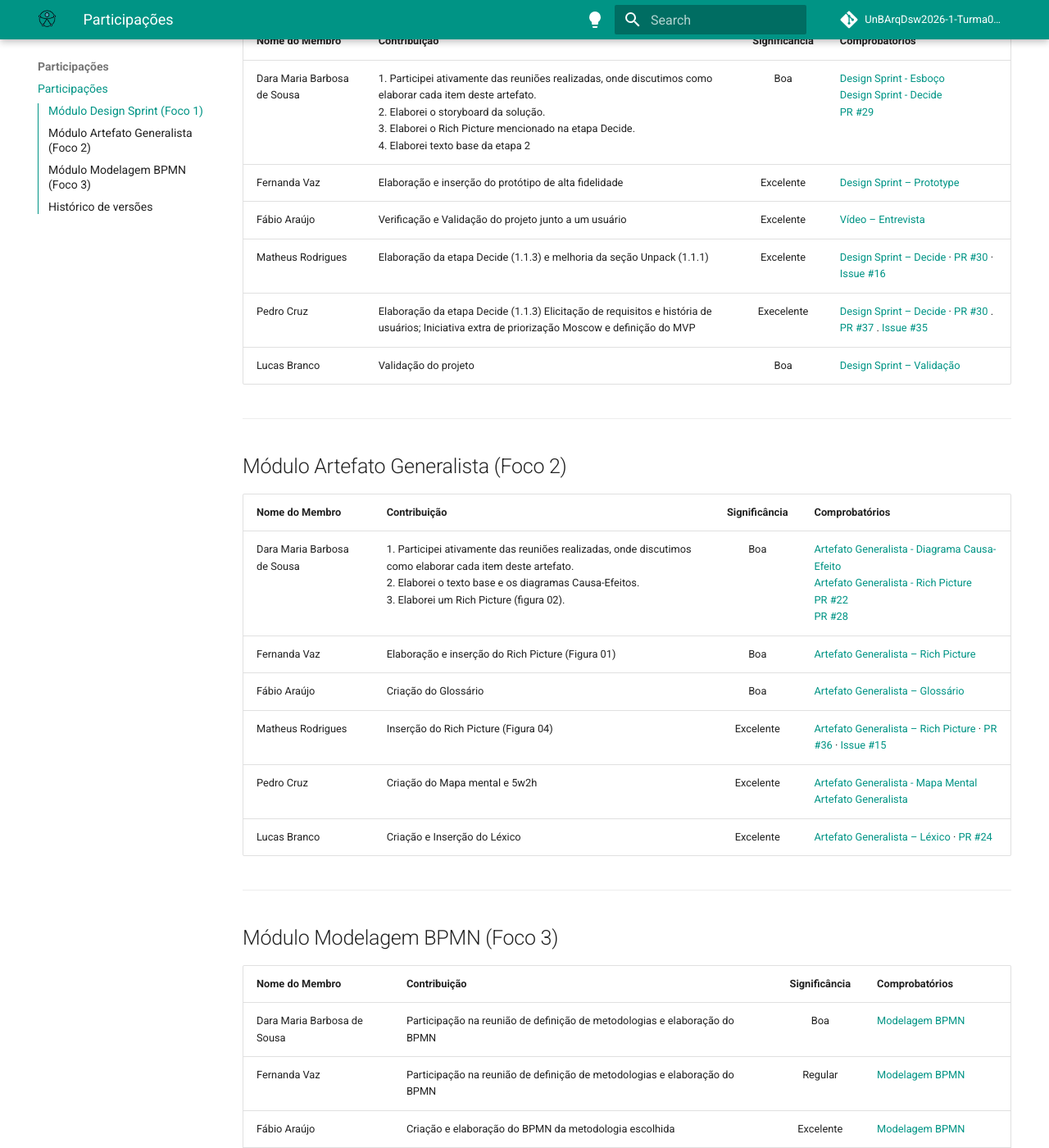
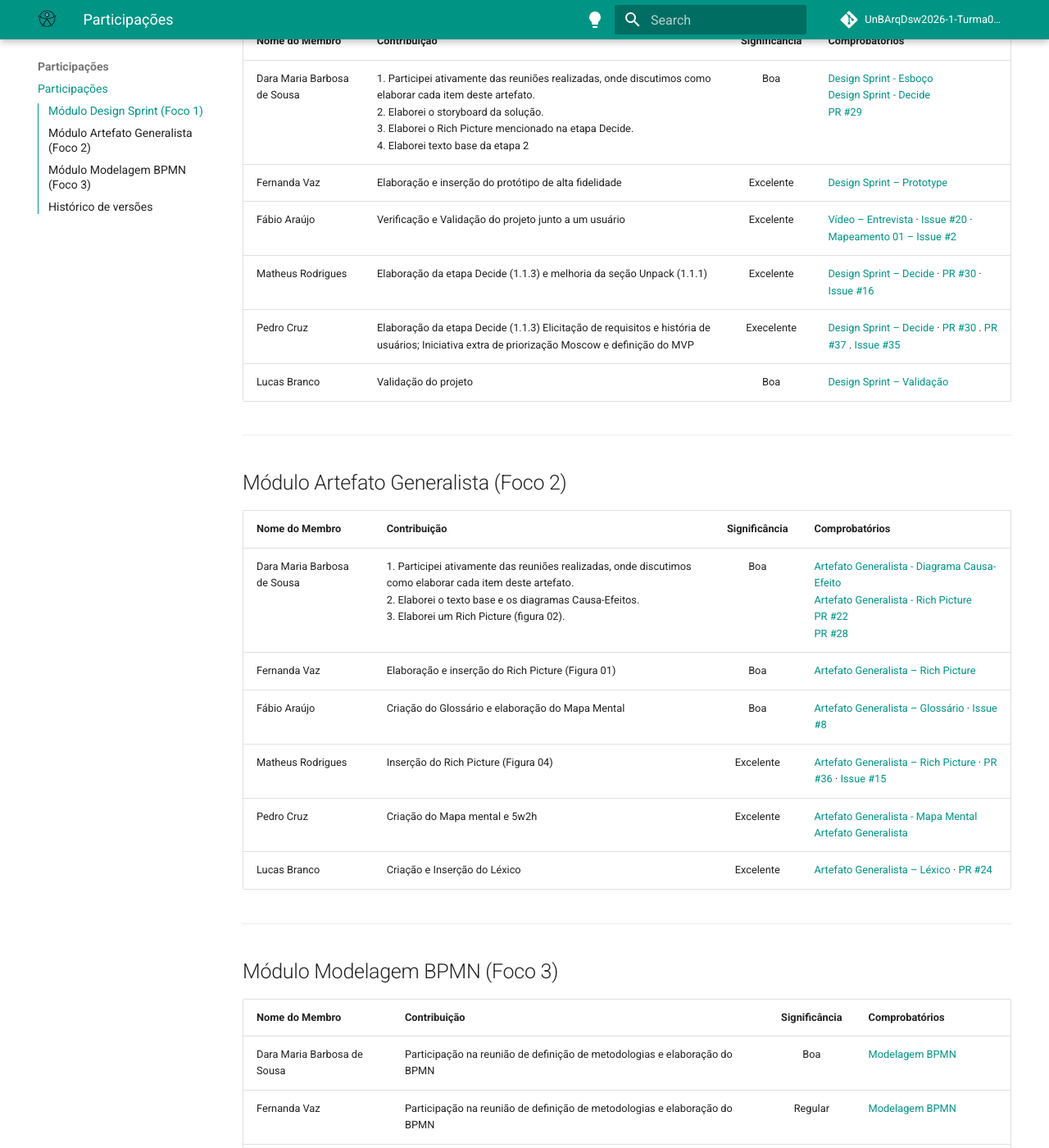
Before and after one commit to UnBArqDsw2026-1-Turma02/2026.01-T02_G4_AcessibilidadeJa_Entrega_01, an MkDocs documentation site: the page built from docs/Base/1.4.ParticipacoesBase.md, in a window 1280 px wide and 1400 px high, scrolled down 317 px. Shown: the whole window at 82% size. Built offline with MkDocs 1.6.1 and Material for MkDocs 9.7.7, drawn with Linux system fonts in a browser that asks for light colours; comment, search, counter and statistics services are not loaded.

Commit message:
add mapa mental fabio e participacoes

```diff
--- a/docs/Base/1.4.ParticipacoesBase.md
+++ b/docs/Base/1.4.ParticipacoesBase.md
@@ -11,7 +11,7 @@ Breve relato sobre as participações e contribuições de cada membro à primei
 | :---------------- | :-------------------------------------------------------------------------------------------------------------------------------------------- | :-----------: | :-------------------------------------------------------------------------------------------------------------------------------------------------------------------------------------------------------------------------------------------------------------------------------------------------------------------------------------------------------------------------------------------------------------------------------------------------------------------------------------- |
  | Dara Maria Barbosa de Sousa | 1. Participei ativamente das reuniões realizadas, onde discutimos como elaborar cada item deste artefato. <br> 2. Elaborei o storyboard da solução. <br> 3. Elaborei o Rich Picture mencionado na etapa Decide. <br> 4. Elaborei texto base da etapa 2 | Boa | [Design Sprint - Esboço](https://unbarqdsw2026-1-turma02.github.io/2026.01-T02_G4_AcessibilidadeJa_Entrega_01/Base/1.1.DesignSprint.html#112-esboco-sketch)<br>[Design Sprint - Decide](https://unbarqdsw2026-1-turma02.github.io/2026.01-T02_G4_AcessibilidadeJa_Entrega_01/Base/1.1.DesignSprint.html#rich-picture) <br>[PR #29](https://github.com/UnBArqDsw2026-1-Turma02/2026.01-T02_G4_AcessibilidadeJa_Entrega_01/commit/b4ac43f11bb528ada27f38f833c0d73a383e27a4)
  | Fernanda Vaz      | Elaboração e inserção do protótipo de alta fidelidade                                                                                         |   Excelente   | [Design Sprint – Prototype](https://unbarqdsw2026-1-turma02.github.io/2026.01-T02_G4_AcessibilidadeJa_Entrega_01/Base/1.1.DesignSprint.html#114-prototype)                                                                                                                                                                                                                                                                                                                              |
-| Fábio Araújo      | Verificação e Validação do projeto junto a um usuário                                                                                         |   Excelente   | [Vídeo – Entrevista](https://youtu.be/2YobbkmMEFM)                                                                                                                                                                                                                                                                                                                                                                                                                                      |
+| Fábio Araújo      | Verificação e Validação do projeto junto a um usuário                                                                                         |   Excelente   | [Vídeo – Entrevista](https://youtu.be/2YobbkmMEFM) · [Issue #20](https://github.com/UnBArqDsw2026-1-Turma02/2026.01-T02_G4_AcessibilidadeJa_Entrega_01/issues/20) · [Mapeamento 01 – Issue #2](https://github.com/UnBArqDsw2026-1-Turma02/2026.01-T02_G4_AcessibilidadeJa_Entrega_01/issues/2)                                                                                                                                                                                                                                                                                                                                                                                                                                                      |
 | Matheus Rodrigues | Elaboração da etapa Decide (1.1.3) e melhoria da seção Unpack (1.1.1)                                                                         |   Excelente   | [Design Sprint – Decide](https://unbarqdsw2026-1-turma02.github.io/2026.01-T02_G4_AcessibilidadeJa_Entrega_01/Base/1.1.DesignSprint.html#113-decide) · [PR #30](https://github.com/UnBArqDsw2026-1-Turma02/2026.01-T02_G4_AcessibilidadeJa_Entrega_01/pull/30) · [Issue #16](https://github.com/UnBArqDsw2026-1-Turma02/2026.01-T02_G4_AcessibilidadeJa_Entrega_01/issues/16)                                                                                                           |
 | Pedro Cruz        | Elaboração da etapa Decide (1.1.3) Elicitação de requisitos e história de usuários; Iniciativa extra de priorização Moscow e definição do MVP |  Execelente   | [Design Sprint – Decide](https://unbarqdsw2026-1-turma02.github.io/2026.01-T02_G4_AcessibilidadeJa_Entrega_01/Base/1.1.DesignSprint.html#113-decide) · [PR #30](https://github.com/UnBArqDsw2026-1-Turma02/2026.01-T02_G4_AcessibilidadeJa_Entrega_01/pull/30) . [PR #37](https://github.com/UnBArqDsw2026-1-Turma02/2026.01-T02_G4_AcessibilidadeJa_Entrega_01/pull/37) . [Issue #35](https://github.com/UnBArqDsw2026-1-Turma02/2026.01-T02_G4_AcessibilidadeJa_Entrega_01/issues/35) |
 | Lucas Branco      | Validação do projeto                                                                                                                          |      Boa      | [Design Sprint – Validação](https://github.com/UnBArqDsw2026-1-Turma02/2026.01-T02_G4_AcessibilidadeJa_Entrega_01/issues/20)                                                                                                                                                                                                                                                                                                                                                            |
@@ -24,7 +24,7 @@ Breve relato sobre as participações e contribuições de cada membro à primei
 | :---------------- | :------------------------------------------------ | :-----------: | :------------------------------------------------------------------------------------------------------------------------------------------------------------------------------------------------------------------------------------------------------------------------------------------------------------------------------------------------------------------------------------------------------------------------------------------------------------------------------------------------------------ |
 | Dara Maria Barbosa de Sousa | 1. Participei ativamente das reuniões realizadas, onde discutimos como elaborar cada item deste artefato. <br> 2. Elaborei o texto base e os diagramas Causa-Efeitos. <br> 3. Elaborei um Rich Picture (figura 02). <br>  | Boa | [Artefato Generalista - Diagrama Causa-Efeito](https://unbarqdsw2026-1-turma02.github.io/2026.01-T02_G4_AcessibilidadeJa_Entrega_01/Base/1.2.ArtefatoGeneralista.html#diagrama-de-causa-e-efeito-ishikawa)<br>[Artefato Generalista - Rich Picture](https://unbarqdsw2026-1-turma02.github.io/2026.01-T02_G4_AcessibilidadeJa_Entrega_01/Base/1.2.ArtefatoGeneralista.html#rich-picture) <br> [PR #22](https://github.com/UnBArqDsw2026-1-Turma02/2026.01-T02_G4_AcessibilidadeJa_Entrega_01/commit/bdadc128b6f04c11731d260bd236b9830676268f) <br> [PR #28](https://github.com/UnBArqDsw2026-1-Turma02/2026.01-T02_G4_AcessibilidadeJa_Entrega_01/commit/ff8f66a1817ef026dcc42d54aad826f34e2f5e68)
 | Fernanda Vaz      | Elaboração e inserção do Rich Picture (Figura 01) |      Boa      | [Artefato Generalista – Rich Picture](https://unbarqdsw2026-1-turma02.github.io/2026.01-T02_G4_AcessibilidadeJa_Entrega_01/Base/1.2.ArtefatoGeneralista.html#rich-picture)                                                                                                                                                                                                                                                                                                                                    |
-| Fábio Araújo      | Criação do Glossário                              |      Boa      | [Artefato Generalista – Glossário](https://unbarqdsw2026-1-turma02.github.io/2026.01-T02_G4_AcessibilidadeJa_Entrega_01/Base/1.2.ArtefatoGeneralista.html#glossario)                                                                                                                                                                                                                                                                                                                                          |
+| Fábio Araújo      | Criação do Glossário e elaboração do Mapa Mental  |      Boa      | [Artefato Generalista – Glossário](https://unbarqdsw2026-1-turma02.github.io/2026.01-T02_G4_AcessibilidadeJa_Entrega_01/Base/1.2.ArtefatoGeneralista.html#glossario) · [Issue #8](https://github.com/UnBArqDsw2026-1-Turma02/2026.01-T02_G4_AcessibilidadeJa_Entrega_01/issues/8)                                                                                                                                                                                                                                                                                                                                          |
 | Matheus Rodrigues | Inserção do Rich Picture (Figura 04)              |   Excelente   | [Artefato Generalista – Rich Picture](https://unbarqdsw2026-1-turma02.github.io/2026.01-T02_G4_AcessibilidadeJa_Entrega_01/Base/1.2.ArtefatoGeneralista.html#rich-picture) · [PR #36](https://github.com/UnBArqDsw2026-1-Turma02/2026.01-T02_G4_AcessibilidadeJa_Entrega_01/pull/36) · [Issue #15](https://github.com/UnBArqDsw2026-1-Turma02/2026.01-T02_G4_AcessibilidadeJa_Entrega_01/issues/15) |
 | Pedro Cruz        | Criação do Mapa mental e 5w2h                     |   Excelente   | [Artefato Generalista - Mapa Mental](https://unbarqdsw2026-1-turma02.github.io/2026.01-T02_G4_AcessibilidadeJa_Entrega_01/Base/1.2.ArtefatoGeneralista.html#mapas-mentais) [Artefato Generalista](https://github.com/UnBArqDsw2026-1-Turma02/2026.01-T02_G4_AcessibilidadeJa_Entrega_01/issues/8)                                                                                                                                                                                                             |
 | Lucas Branco      | Criação e Inserção do Léxico                      |   Excelente   | [Artefato Generalista – Léxico](https://unbarqdsw2026-1-turma02.github.io/2026.01-T02_G4_AcessibilidadeJa_Entrega_01/Base/1.2.ArtefatoGeneralista.html#lexico) · [PR #24](https://github.com/UnBArqDsw2026-1-Turma02/2026.01-T02_G4_AcessibilidadeJa_Entrega_01/pull/24)                                                                                                                                                                                                                                      |
@@ -37,7 +37,7 @@ Breve relato sobre as participações e contribuições de cada membro à primei
 | :---------------- | :------------------------------------------------------------------------------------ | :-----------: | :------------------------------------------------------------------------------------------------------------------------------------------------------------------------------------------------------------------------------------------- |
 | Dara Maria Barbosa de Sousa     | Participação na reunião de definição de metodologias e elaboração do BPMN             |    Boa   | [Modelagem BPMN](https://unbarqdsw2026-1-turma02.github.io/2026.01-T02_G4_AcessibilidadeJa_Entrega_01/Base/1.3.ModelagemBPMN.html)
 | Fernanda Vaz      | Participação na reunião de definição de metodologias e elaboração do BPMN             |    Regular    | [Modelagem BPMN](https://unbarqdsw2026-1-turma02.github.io/2026.01-T02_G4_AcessibilidadeJa_Entrega_01/Base/1.3.ModelagemBPMN.html)                                                                                                           |
-| Fábio Araújo      | Criação e elaboração do BPMN da metodologia escolhida                                 |   Excelente   | [Modelagem BPMN](https://unbarqdsw2026-1-turma02.github.io/2026.01-T02_G4_AcessibilidadeJa_Entrega_01/Base/1.3.ModelagemBPMN.html)                                                                                                           |
+| Fábio Araújo      | Criação e elaboração do BPMN da metodologia escolhida                                 |   Excelente   | [Modelagem BPMN](https://unbarqdsw2026-1-turma02.github.io/2026.01-T02_G4_AcessibilidadeJa_Entrega_01/Base/1.3.ModelagemBPMN.html) · [Issue #21](https://github.com/UnBArqDsw2026-1-Turma02/2026.01-T02_G4_AcessibilidadeJa_Entrega_01/issues/21)                                                                                                           |
 | Matheus Rodrigues | Participação na reunião de definição de metodologias e elaboração do BPMN             |    Regular    | [Modelagem BPMN](https://unbarqdsw2026-1-turma02.github.io/2026.01-T02_G4_AcessibilidadeJa_Entrega_01/Base/1.3.ModelagemBPMN.html)                                                                                                           |
 | Pedro Cruz        | Participação na reunião de definição de metodologias e elaboração do BPMN             |    Regular    | [Modelagem BPMN](https://unbarqdsw2026-1-turma02.github.io/2026.01-T02_G4_AcessibilidadeJa_Entrega_01/Base/1.3.ModelagemBPMN.html)                                                                                                           |
 | Lucas Branco      | Participação na reunião de definição de metodologias e elaboração do BPMN do Software |   Excelente   | [Modelagem BPMN](https://unbarqdsw2026-1-turma02.github.io/2026.01-T02_G4_AcessibilidadeJa_Entrega_01/Base/1.3.ModelagemBPMN.html) · [PR #27](https://github.com/UnBArqDsw2026-1-Turma02/2026.01-T02_G4_AcessibilidadeJa_Entrega_01/pull/27) |
```
Also changed, not shown: docs/Base/1.2.ArtefatoGeneralista.md (+3 -1 lines), docs/Base/assets/artefato-generalista/mapa-mental-fabio.png (added).
